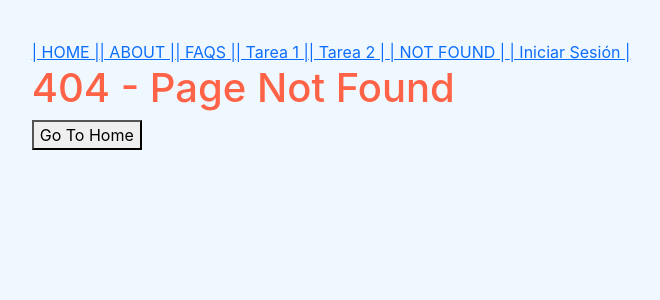
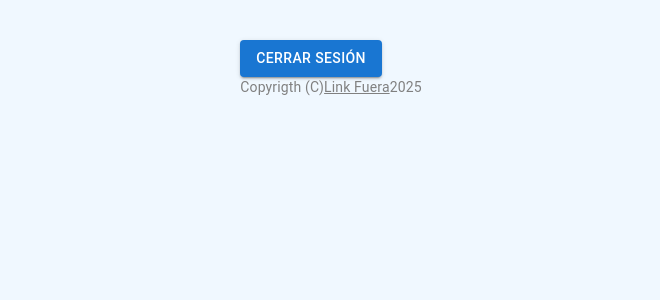
Before and after one commit to arancitof/Gestor_Tareas, a React (Create React App) app: page /dashboard in a window 1280 px wide. Before the commit this address had no page. Shown: the top 300 px of the page, without its empty margins (309-969 px from the left). Built offline with nearby package versions, Linux system fonts and the light colour scheme.

Commit message:
Add: Implemantacion Dashboard

```diff
--- a/package.json
+++ b/package.json
@@ -3,6 +3,10 @@
   "version": "0.1.0",
   "private": true,
   "dependencies": {
+    "@emotion/react": "^11.14.0",
+    "@emotion/styled": "^11.14.1",
+    "@mui/icons-material": "^7.2.0",
+    "@mui/material": "^7.2.0",
     "@testing-library/dom": "^10.4.0",
     "@testing-library/jest-dom": "^6.6.3",
     "@testing-library/react": "^16.3.0",
@@ -10,6 +14,7 @@
     "axios": "^1.10.0",
     "bootstrap": "^5.3.6",
     "bootstrap-icons": "^1.13.1",
+    "clsx": "^2.1.1",
     "formik": "^2.4.6",
     "react": "^19.1.0",
     "react-dom": "^19.1.0",
--- /dev/null
+++ b/src/AppRoutingFinal.js
@@ -0,0 +1,48 @@
+import { BrowserRouter as Router, Route, Routes, Navigate } from 'react-router-dom';
+import NotFoundPage from './pages/404/NotFoundPage';
+import LoginPage from './pages/auth/LoginPage';
+import DashBoard from './pages/dashboard/DashBoard';
+
+
+function AppRoutingFinal() {
+
+//TODO cambiar logged segun los datos del local, sesionStorage
+  let loggedIn = true;
+
+
+  return (
+    <Router>
+      {/* Listado de rutas */}
+      <Routes>
+        <Route
+          exact path='/'
+          element={
+            loggedIn ?
+              <Navigate to='/dashboard' replace />
+              :
+              <Navigate to='/login' replace />
+          }
+        />
+        {/* Ruta de Login */}
+        <Route exact path='/login' element={<LoginPage />} />
+        {/* Ruta del Dashboard */}
+        <Route
+          exact path='/dashboard'
+          element={
+            loggedIn ?
+              ( <DashBoard /> )
+              :
+              <Navigate to='/login' replace />
+          }
+        />
+
+
+
+        <Route path='*' element={<NotFoundPage />} />
+      </Routes>
+    </Router>
+
+  );
+}
+
+export default AppRoutingFinal;
--- /dev/null
+++ b/src/components/pure/Fotter.jsx
@@ -0,0 +1,24 @@
+import React from 'react';
+
+import Link from '@mui/material/Link';
+import Typography from '@mui/material/Typography';
+
+
+
+const Fotter = () => {
+
+    return (
+        /* Para navegación fuera de la app */
+        <Typography variant='body2' color='GrayText' align='center'>
+            {'Copyrigth (C)'}
+            <Link color='inherit' href=''>
+                Link Fuera
+            </Link>
+            { '' }
+            { new Date().getFullYear() }
+        </Typography>
+
+    );
+}
+
+export default Fotter;
--- a/src/index.js
+++ b/src/index.js
@@ -9,12 +9,14 @@ import './index.css';
 import App from './App';
 import reportWebVitals from './reportWebVitals';
 import AppRoutingOne from './AppRoutingOne';
+import AppRoutingFinal from './AppRoutingFinal';
 
 const root = ReactDOM.createRoot(document.getElementById('root'));
 root.render(
   <React.StrictMode>
 {/*     <App /> */}
-<AppRoutingOne />
+{/* <AppRoutingOne /> */}
+<AppRoutingFinal />
   </React.StrictMode>
 );
 
--- /dev/null
+++ b/src/pages/dashboard/DashBoard.jsx
@@ -0,0 +1,24 @@
+import React from 'react';
+import Button from '@mui/material/Button';
+import Fotter from '../../components/pure/Fotter';
+import { Navigate, useNavigate } from 'react-router-dom';
+
+const DashBoard = () => {
+
+    const navigate = useNavigate();
+
+    const logOut = () => {
+        navigate('/login');
+
+
+    }
+
+    return (
+        <div>
+            <Button variant="contained" onClick={logOut}>Cerrar Sesión</Button>
+            <Fotter></Fotter>
+        </div>
+    );
+}
+
+export default DashBoard;
```
Also changed, not shown: src/components/pure/MenuListItems.jsx (added, +43 -0 lines), 1 other file (tests, documents, lock files or other folders).
